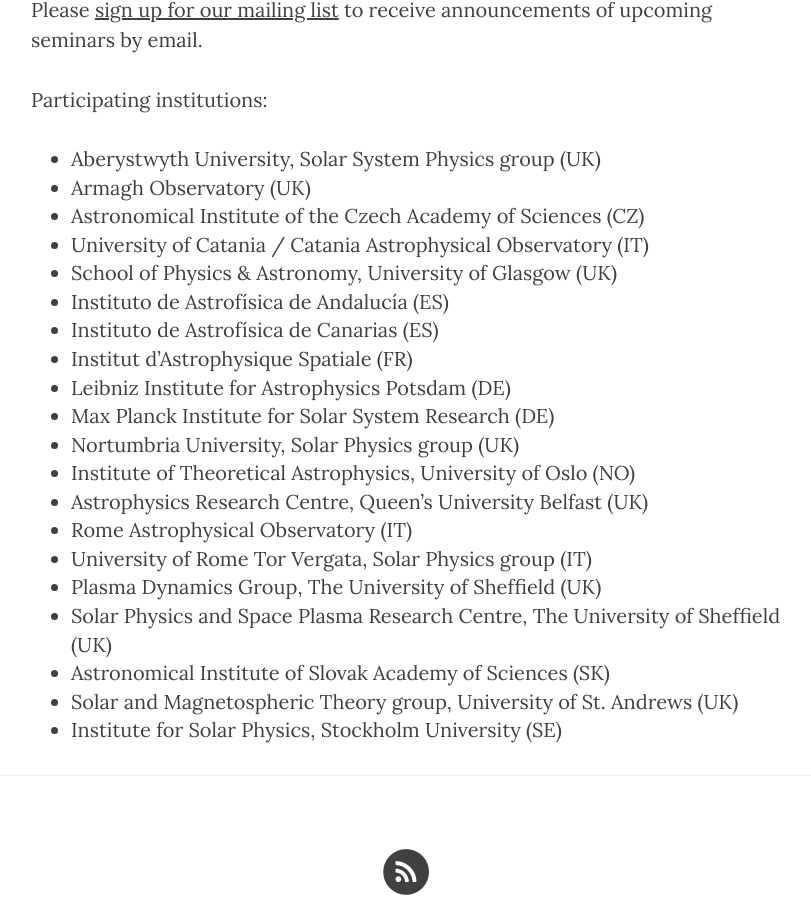
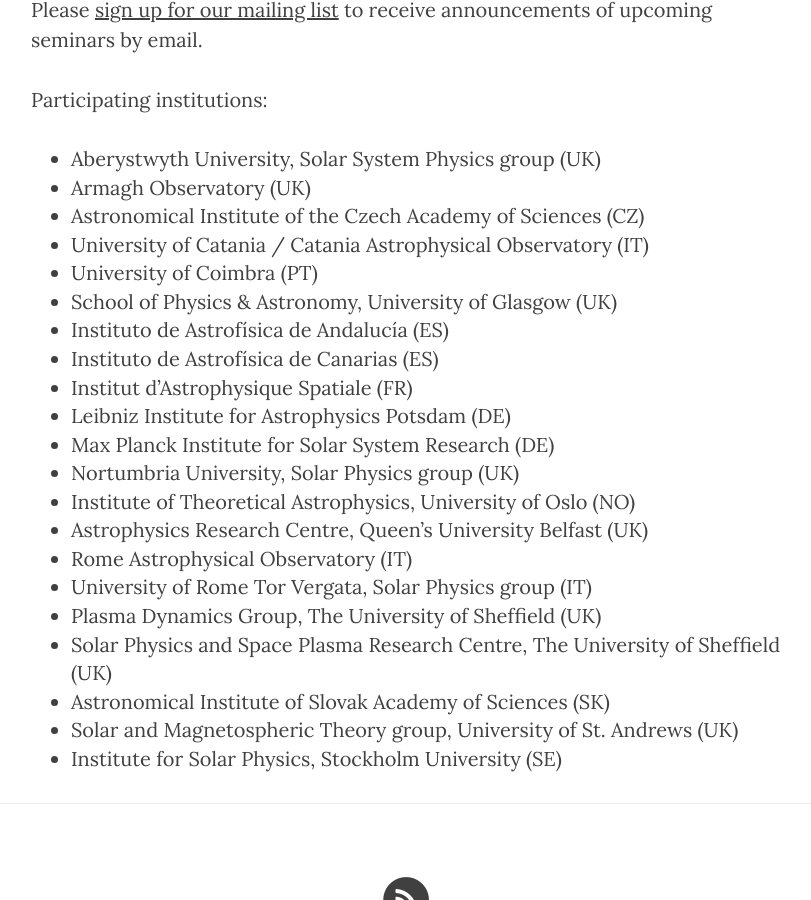
Before and after one commit to ITA-Solar/espos, a Jekyll site: the page built from about.md, in a window 1280 px wide and 900 px high, scrolled down 897 px. Shown: the whole window, without its empty margins (234-1045 px from the left). Built offline with Jekyll 4.4.1, drawn with Linux system fonts in a browser that asks for light colours; nearby versions of some CDN libraries.

Commit message:
Update about.md

```diff
--- a/about.md
+++ b/about.md
@@ -17,6 +17,7 @@
 * Armagh Observatory (UK)
 * Astronomical Institute of the Czech Academy of Sciences (CZ)
 * University of Catania / Catania Astrophysical Observatory (IT)
+* University of Coimbra (PT)
 * School of Physics & Astronomy, University of Glasgow (UK)
 * Instituto de Astrofísica de Andalucía (ES)
 * Instituto de Astrofísica de Canarias (ES)
```
